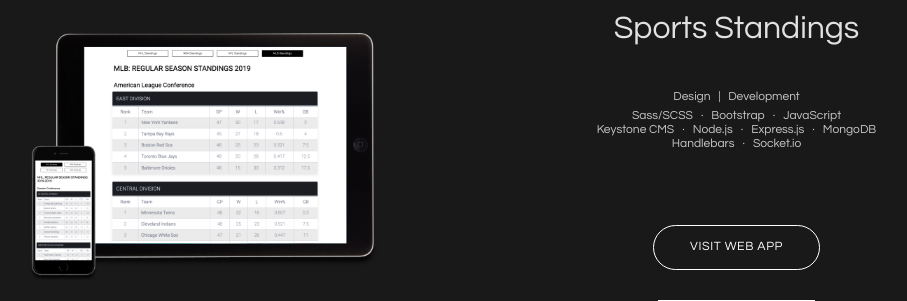
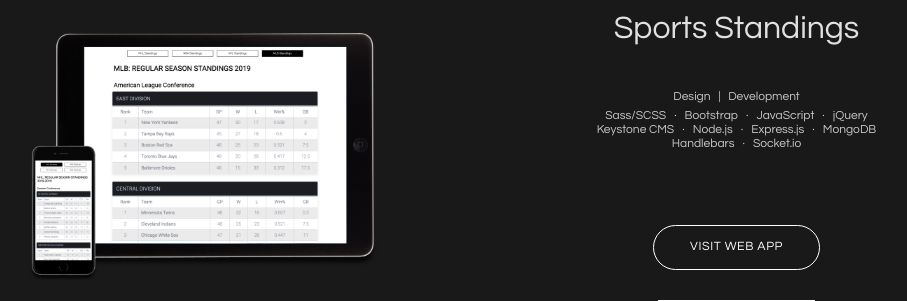
Before and after one commit to mattfried/portfolio, a PHP site: page /projects.php in a window 1280 px wide. Shown: the part 403-704 px from the top of the page, without its empty margins (146-1053 px from the left). Run offline with PHP 8.4, Linux system fonts and the light colour scheme; some web fonts are replaced.

Commit message:
updated projects.php sports standings project

```diff
--- a/projects.php
+++ b/projects.php
@@ -32,7 +32,7 @@ include('includes/header.php');
             <div class="projectTitleDiv">
               <h4 class="projectTitle">Sports Standings</h4>
               <p class="websiteInfo">Design &nbsp; | &nbsp; Development</p>
-              <p class="websiteCoding"><span>Sass&sol;SCSS</span>&centerdot;<span>Bootstrap</span>&centerdot;<span>JavaScript</span></p>
+              <p class="websiteCoding"><span>Sass&sol;SCSS</span>&centerdot;<span>Bootstrap</span>&centerdot;<span>JavaScript</span>&centerdot;<span>jQuery</span></p>
               <p class="websiteCoding"><span>Keystone CMS</span>&centerdot;<span>Node.js</span>&centerdot;<span>Express.js</span>&centerdot;<span>MongoDB</span></p>
               <p class="websiteCoding"><span>Handlebars</span>&centerdot;<span>Socket.io</span></p>
             </div>
```
